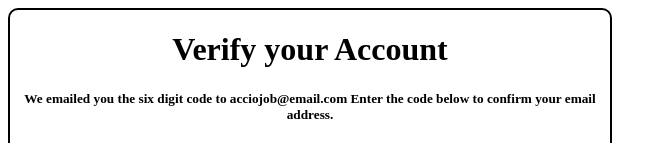
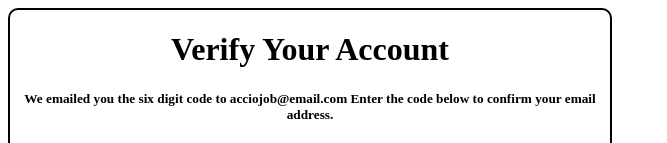
Before and after one commit to acciojob/OTP-pjm91, a website: page main.html in a window 1280 px wide. Shown: the top 143 px of the page, without its empty margins (0-667 px from the left). Drawn offline with Linux system fonts and the light colour scheme.

Commit message:
created a submission

```diff
--- a/main.html
+++ b/main.html
@@ -9,7 +9,7 @@
 <body>
 	<!-- the entire body must be written by student -->
 	<div class="main-container">
-	<h1 id="verification_heading">Verify your Account</h1>
+	<h1 id="verification_heading">Verify Your Account</h1>
 	<h5 id="verification_subtext">We emailed you the six digit code to acciojob@email.com Enter the code below to confirm your email address.</h5>
 	<div class="code-container">
 		<input type="text" class="code" maxlength="1">
```
